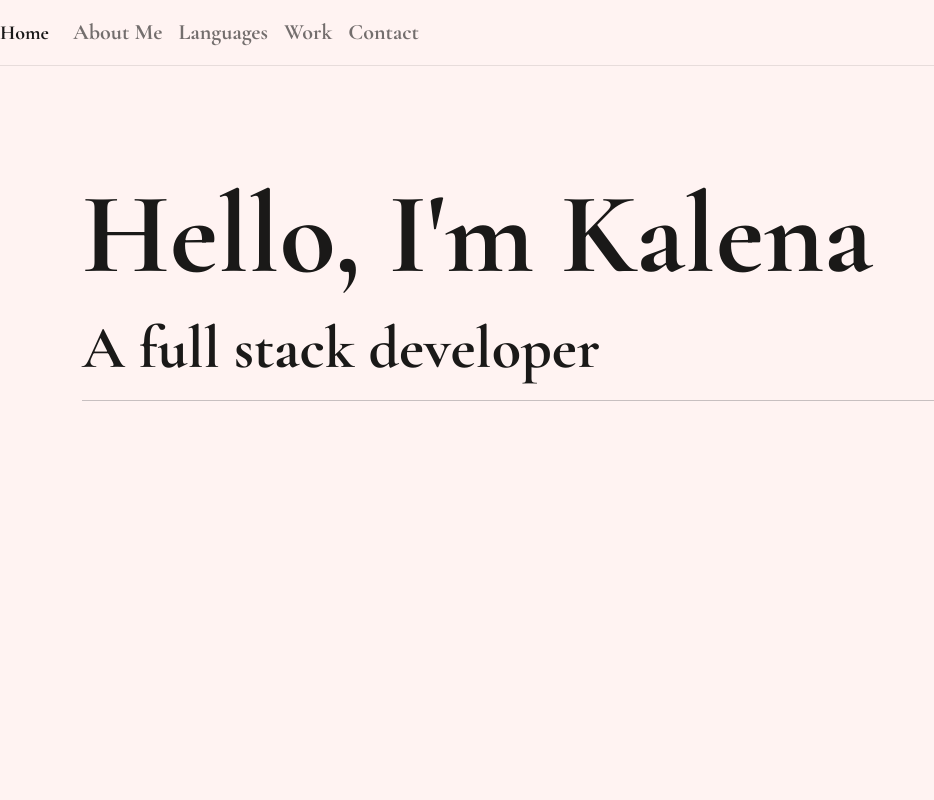
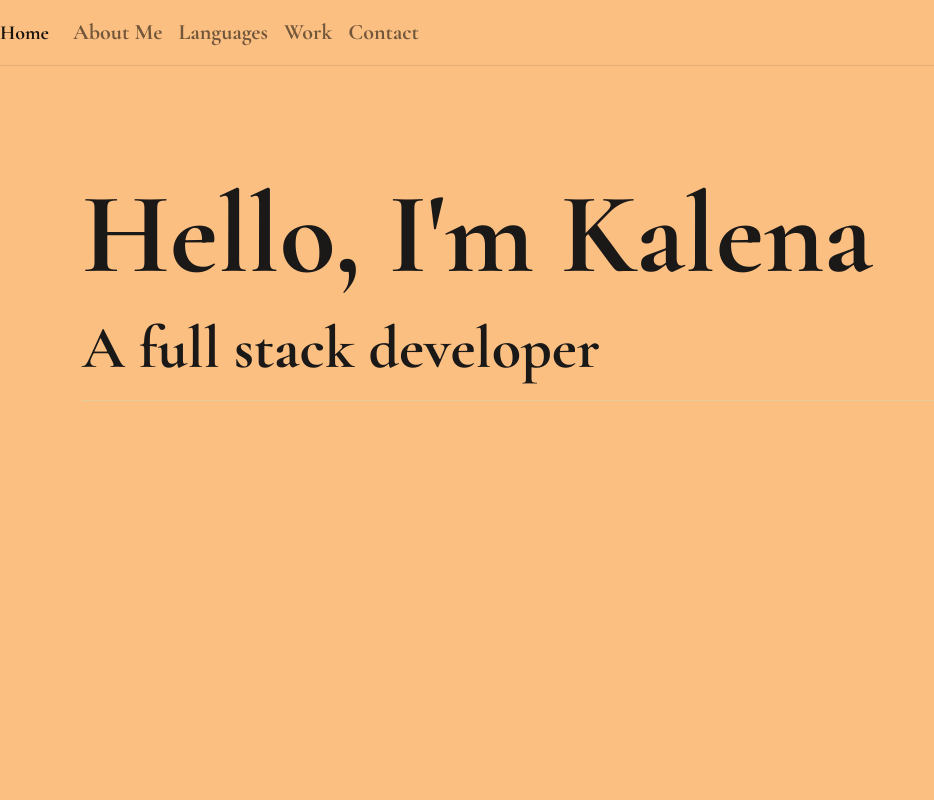
Before and after one commit to kalmand1057/kaportfolio, a React (Create React App) app in the folder client/: page / in a window 1280 px wide. Shown: the top 800 px of the page, without its empty margins (0-934 px from the left). Built offline with nearby package versions, Linux system fonts and the light colour scheme.

Commit message:
added color array to background

```diff
--- a/client/src/App.js
+++ b/client/src/App.js
@@ -8,9 +8,12 @@ import Work from "./pages/Work";
 import Contact from "./pages/Contact";
 import Menu from "./components/Menu";
 
+const colorArr = ["#98f5e1", "#a3c4f3", "#fde4cf", "#b9fbc0", "#fcbf82"]
+const newColor = Math.floor(Math.random()*colorArr.length)
+
 const styles = {
   bkgd: {
-      background: `linear-gradient(120deg, rgba(255, 243, 242, 1) 30%, rgba(255, 243, 242, 1) 100%)`,
+      background: `${colorArr[newColor]}`,
       backgroundAttachment: "fixed",
     }
 }
--- a/client/src/pages/Home.js
+++ b/client/src/pages/Home.js
@@ -19,18 +19,22 @@ const styles = {
         opacity: 2,
     },
     fix: {
-        height: "103vh",
+        height: "80vh",
+        color: "#98F5E1",
     },
-    cont: {
-        marginTop: 40,
-        padding: 60,
-        backgroundColor: "rgba(236, 237, 238, .3)",
-        borderStyle: "solid",
-        borderWidth: "1px",
-        borderColor: "rgba(236, 237, 238, .5)",
-        borderRadius: 50,
-        // padding: 40,
-        boxShadow: "5px 25px 18px rgba(35, 35, 35, 0.3)",
+    // cont: {
+    //     marginTop: 40,
+    //     padding: 60,
+    //     backgroundColor: "rgba(236, 237, 238, .3)",
+    //     borderStyle: "solid",
+    //     borderWidth: "1px",
+    //     borderColor: "rgba(236, 237, 238, .5)",
+    //     borderRadius: 50,
+    //     // padding: 40,
+    //     boxShadow: "5px 25px 18px rgba(35, 35, 35, 0.3)",
+    // }
+    bkgd: {
+        color: "#98F5E1",
     }
 }
 
```
